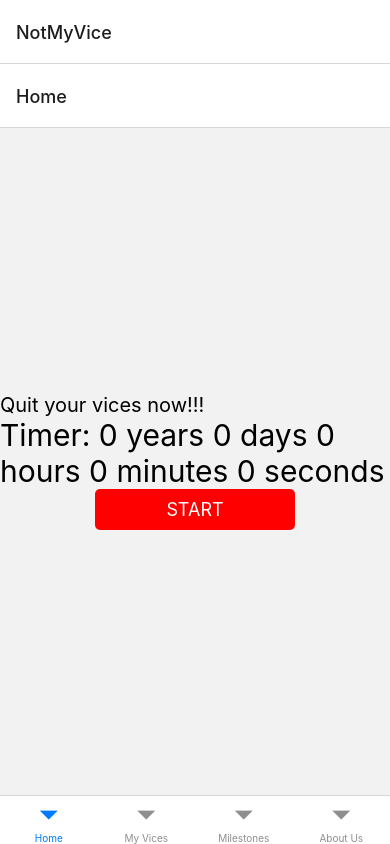
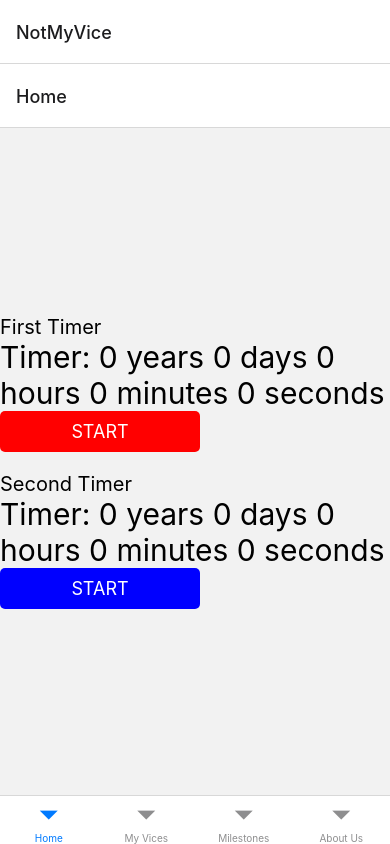
Before and after one commit to pranav-praburam/demo, a React Native app: screen /Home in a window 390 px wide. Built offline with nearby package versions, Linux system fonts and the light colour scheme.

Commit message:
Two timers were created and TimerDemo was created but not used in the app.

```diff
--- a/components/HomeContent.js
+++ b/components/HomeContent.js
@@ -3,45 +3,40 @@ import { View, Text, TouchableOpacity } from 'react-native';
 import TimerContext from './TimerContext.js';
 
 const HomeContent = () => {
-  const { startTimer, setStartTimer } = useContext(TimerContext);
+  const { startTimer, setStartTimer, startTimer2, setStartTimer2 } = useContext(TimerContext);
+  // First timer state
   const [seconds, setSeconds] = useState(0);
   const [minutes, setMinutes] = useState(0);
   const [hours, setHours] = useState(0);
   const [days, setDays] = useState(0);
   const [years, setYears] = useState(0);
+  // Second timer state
+  const [seconds2, setSeconds2] = useState(0);
+  const [minutes2, setMinutes2] = useState(0);
+  const [hours2, setHours2] = useState(0);
+  const [days2, setDays2] = useState(0);
+  const [years2, setYears2] = useState(0);
 
+  // First timer logic
   useEffect(() => {
     let interval = null;
     if (startTimer) {
       interval = setInterval(() => {
-        setSeconds(seconds => {
+        setSeconds(seconds => seconds === 59 ? 0 : seconds + 1);
         if (seconds === 59) {
-            setMinutes(minutes => {
+          setMinutes(minutes => minutes === 59 ? 0 : minutes + 1);
           if (minutes === 59) {
-                setHours(hours => {
+            setHours(hours => hours === 23 ? 0 : hours + 1);
             if (hours === 23) {
-                    setDays(days => {
+              setDays(days => days === 365 ? 0 : days + 1);
               if (days === 365) {
                 setYears(years => years + 1);
-                        return 0;
               }
-                      return days + 1;
-                    });
-                    return 0;
             }
-                  return hours + 1;
-                });
-                return 0;
           }
-              return minutes + 1;
-            });
-            return 0;
         }
-          return seconds + 1;
-        });
       }, 1000);
     } else {
-      // Reset timer when stopped
       setSeconds(0);
       setMinutes(0);
       setHours(0);
@@ -49,17 +44,46 @@ const HomeContent = () => {
       setYears(0);
     }
     return () => clearInterval(interval);
-  }, [startTimer]);
+  }, [startTimer, seconds, minutes, hours, days]);
 
+  // Second timer logic (mirrors the first timer)
+  useEffect(() => {
+    let interval2 = null;
+    if (startTimer2) {
+      interval2 = setInterval(() => {
+        setSeconds2(seconds2 => seconds2 === 59 ? 0 : seconds2 + 1);
+        if (seconds2 === 59) {
+          setMinutes2(minutes2 => minutes2 === 59 ? 0 : minutes2 + 1);
+          if (minutes2 === 59) {
+            setHours2(hours2 => hours2 === 23 ? 0 : hours2 + 1);
+            if (hours2 === 23) {
+              setDays2(days2 => days2 === 365 ? 0 : days2 + 1);
+              if (days2 === 365) {
+                setYears2(years2 => years2 + 1);
+              }
+            }
+          }
+        }
+      }, 1000);
+    } else {
+      setSeconds2(0);
+      setMinutes2(0);
+      setHours2(0);
+      setDays2(0);
+      setYears2(0);
+    }
+    return () => clearInterval(interval2);
+  }, [startTimer2, seconds2, minutes2, hours2, days2]);
+
+  // UI for both timers and their control buttons
   return (
     <View style={{ flex: 1, justifyContent: 'center' }}>
+      {/* First Timer Display and Control Button */}
       <View style={{ alignSelf: 'center' }}>
-        <Text style={{ fontSize: 20 }}>Quit your vices now!!!</Text>
+        <Text style={{ fontSize: 20 }}>First Timer</Text>
         <Text style={{ fontSize: 30 }}>
           Timer: {years} years {days} days {hours} hours {minutes} minutes {seconds} seconds
         </Text>
-      </View>
-      <View style={{ alignSelf: 'center' }}>
         <TouchableOpacity
           style={{
             backgroundColor: 'red',
@@ -73,6 +97,25 @@ const HomeContent = () => {
           <Text style={{ color: 'white', fontSize: 18 }}>{startTimer ? 'STOP' : 'START'}</Text>
         </TouchableOpacity>
       </View>
+      {/* Second Timer Display and Control Button */}
+      <View style={{ alignSelf: 'center', marginTop: 20 }}>
+        <Text style={{ fontSize: 20 }}>Second Timer</Text>
+        <Text style={{ fontSize: 30 }}>
+          Timer: {years2} years {days2} days {hours2} hours {minutes2} minutes {seconds2} seconds
+        </Text>
+        <TouchableOpacity
+          style={{
+            backgroundColor: 'blue',
+            padding: 10,
+            borderRadius: 5,
+            width: 200,
+            alignItems: 'center'
+          }}
+          onPress={() => setStartTimer2(!startTimer2)}
+        >
+          <Text style={{ color: 'white', fontSize: 18 }}>{startTimer2 ? 'STOP' : 'START'}</Text>
+        </TouchableOpacity>
+      </View>
     </View>
   );
 }
--- a/components/TimerContext.js
+++ b/components/TimerContext.js
@@ -1,10 +1,20 @@
 // TimerContext.js
 
-import React from 'react';
+import React, { createContext, useState } from 'react';
 
-const TimerContext = React.createContext();
+const TimerContext = createContext();
 
-export const TimerProvider = TimerContext.Provider;
+export const TimerProvider = ({ children }) => {
+  const [startTimer, setStartTimer] = useState(false);
+  const [startTimer2, setStartTimer2] = useState(false);
+
+  return (
+    <TimerContext.Provider value={{ startTimer, setStartTimer, startTimer2, setStartTimer2 }}>
+      {children}
+    </TimerContext.Provider>
+  );
+};
+
 export const TimerConsumer = TimerContext.Consumer;
 
 export default TimerContext;
```
Also changed, not shown: components/TimerDemo.js (added, +81 -0 lines). Lines whose indentation alone changed are shown as unchanged.
